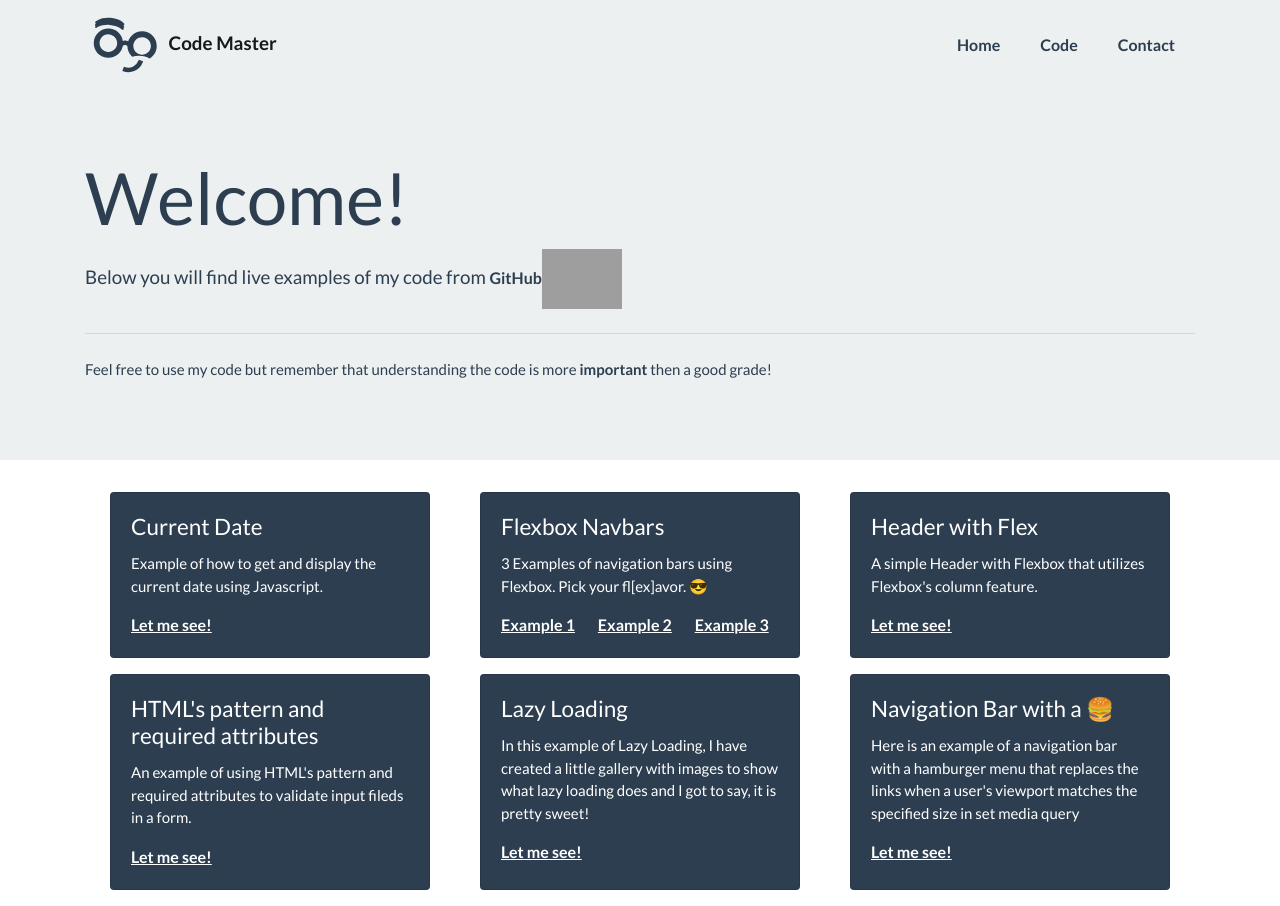
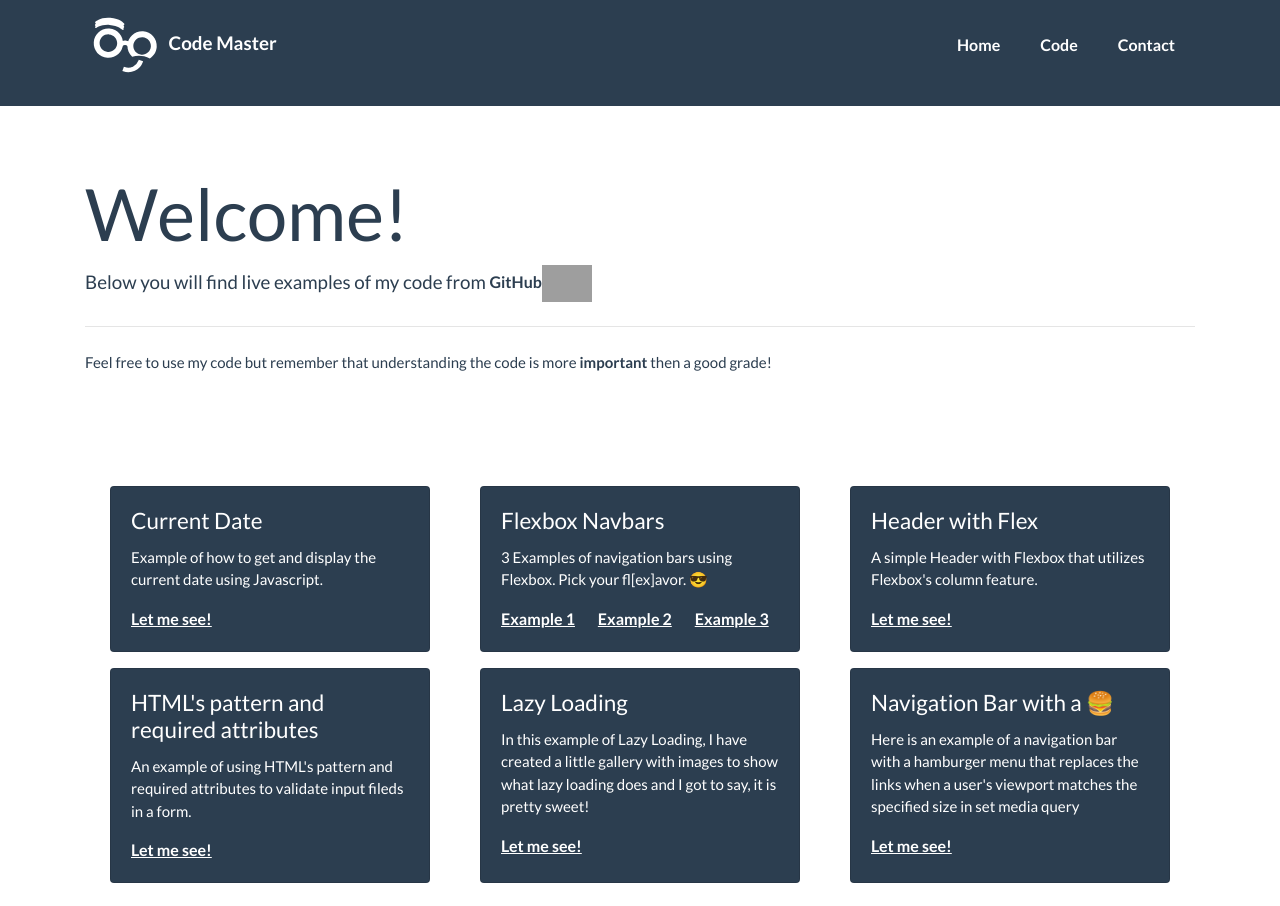
Before and after one commit to Super-Mart/code-sample-master, a plain HTML site: page index.html in a window 1280 px wide. Drawn offline with nearby package versions, Linux system fonts and the light colour scheme; grey boxes are pictures that could not be loaded.

Commit message:
done... for now

```diff
--- a/assets/styles/styles.css
+++ b/assets/styles/styles.css
@@ -10,18 +10,21 @@
 
 html {
   font-family: 'Josefin Sans', sans-serif;
-  color: #2c3e50;
+  /* color: #2c3e50; */
+  color: #ffffff;
+  scroll-behavior: smooth;
 }
 
 li,
 a {
   font-weight: 600;
-  color: #2c3e50;
+  /* color: #2c3e50; */
+  color: #ffffff;
   font-size: 16px;
   text-decoration: none;
 }
 
-header {
+nav {
   display: flex;
   justify-content: flex-end;
   align-items: center;
@@ -30,21 +33,34 @@ header {
 img {
   width: 80px;
 }
+
+strong > a {
+  color: #2c3e50;
+}
+
+p > img {
+  width: 50px;
+}
+
 .logo {
   cursor: pointer;
   margin-right: auto;
 }
+
 .nav__links {
   list-style: none;
 }
+
 .nav__links li {
   display: inline-block;
   padding: 0px 20px;
   cursor: pointer;
 }
+
 .nav__links li a {
   transition: all 0.3s ease 0s;
 }
+
 a:hover {
   color: rgba(93, 95, 99, 0.8);
   text-decoration: none;
@@ -65,11 +81,12 @@ button:hover {
 /* Modifying Bootsrtap Styles */
 .navbar {
   padding-top: 0;
-  padding-bottom: 0;
+  /* padding-bottom: 0; */
 }
 
 .jumbotron {
   color: #2c3e50;
+  background-color: #ffffff;
 }
 
 .card {
--- a/index.html
+++ b/index.html
@@ -13,9 +13,11 @@
 
 <body>
 
-    <header id="home" class="navbar navbar-expand-md navbar-light bg-light">
+    <header>
+        <nav id="home" class="navbar navbar-expand-md navbar-dark bg-primary">
             <div class="container">
-            <a class="navbar-brand" href="#home"><img class="logo" src="assets/images/smile.svg" alt="My Custom Logo">
+                <a class="navbar-brand" href="#home"><img class="logo" src="assets/images/smile-light.svg"
+                        alt="My Custom Logo">
                     Code
                     Master</a>
                 <button class="navbar-toggler" type="button" data-toggle="collapse" data-target="#navbarColor03"
@@ -31,6 +33,7 @@
                     </ul>
                 </div>
             </div>
+        </nav>
     </header>
     <main id="code">
         <div class="jumbotron jumbotron-fluid">
```
Also changed, not shown: assets/images/smile-light.svg (added). Lines whose indentation alone changed are shown as unchanged.
